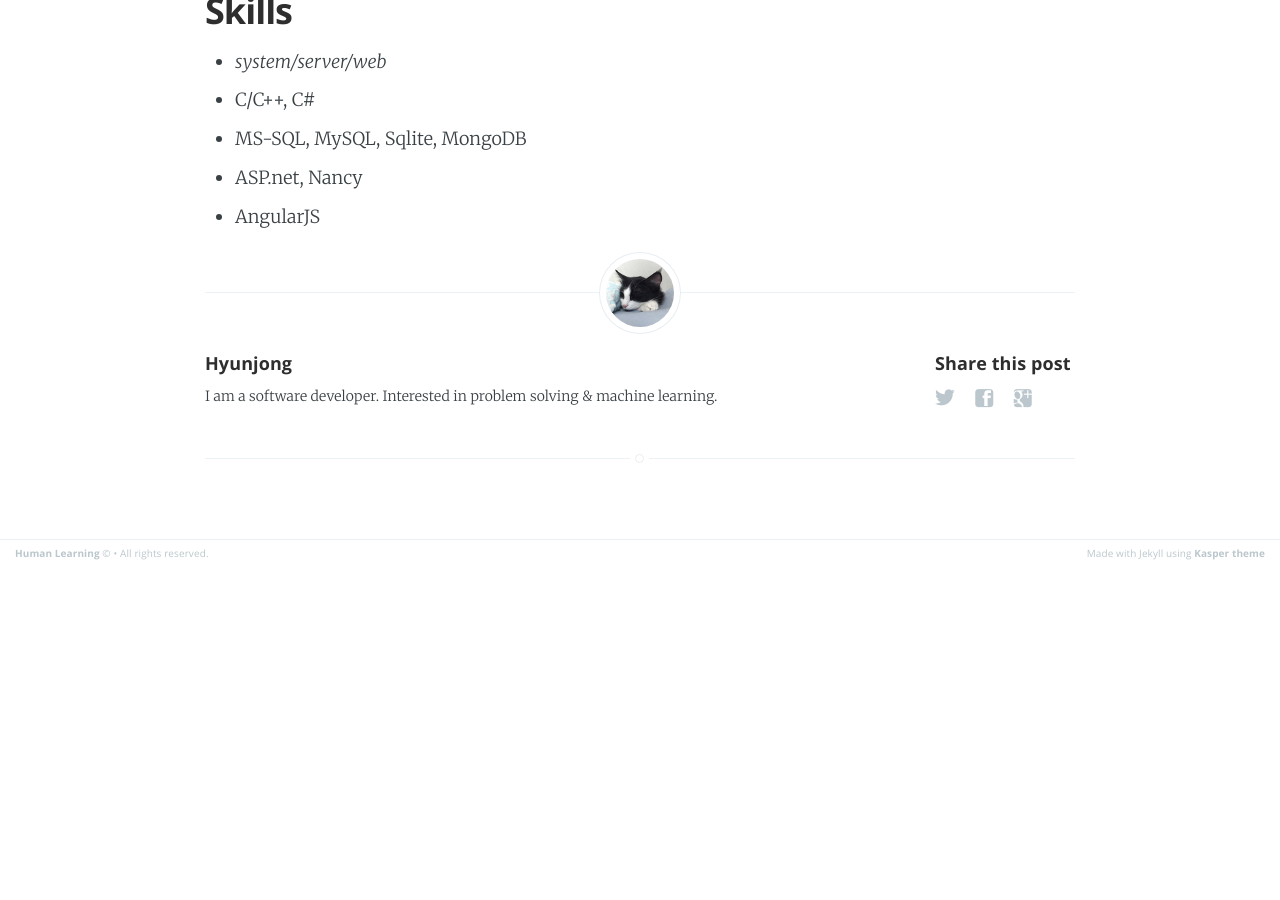
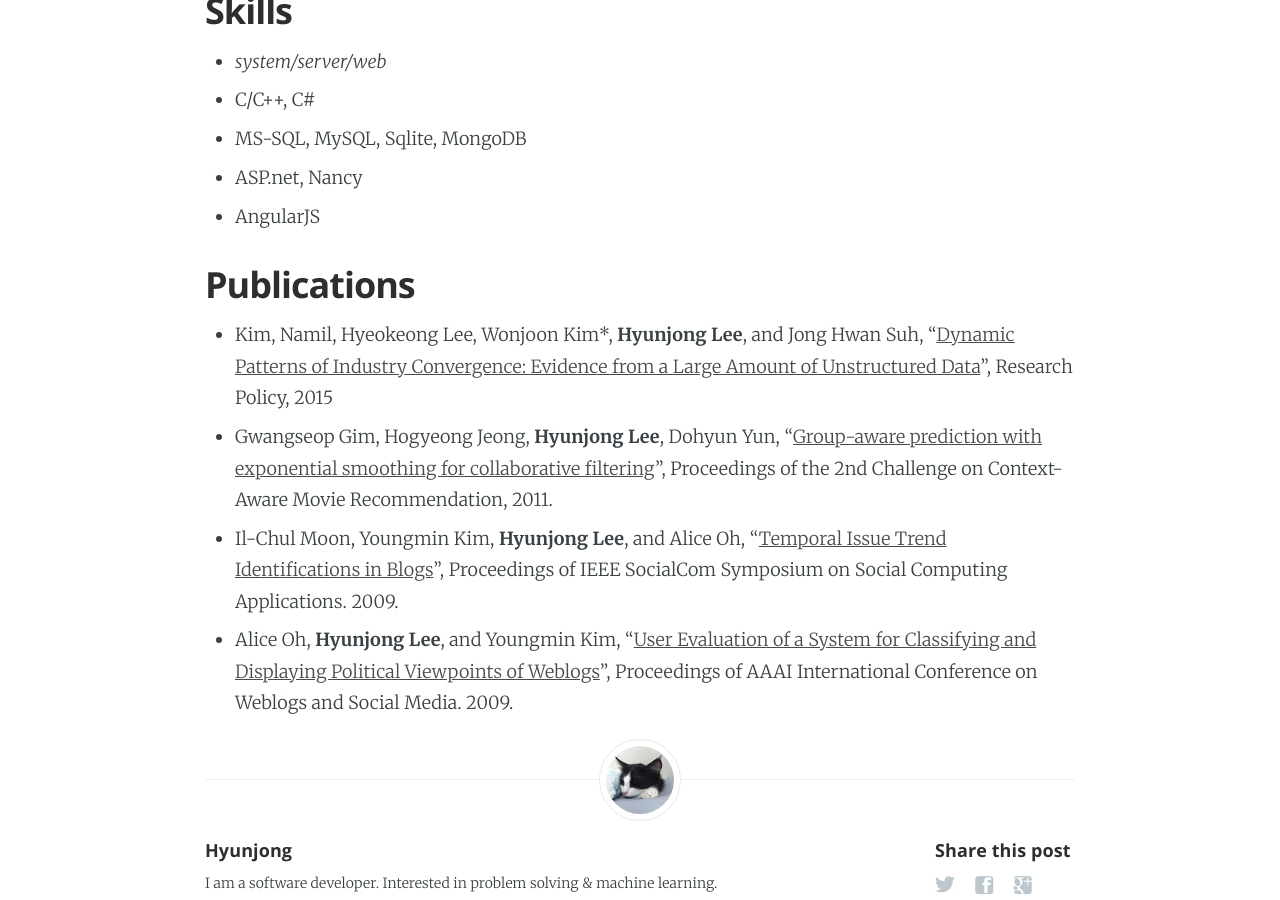
Before and after one commit to hyunjong-lee/hyunjong-lee-prev.github.io, a Jekyll site: the page built from about.markdown, in a window 1280 px wide and 900 px high, scrolled down 1006 px. Built offline with Jekyll 4.4.1, drawn with Linux system fonts in a browser that asks for light colours; before the commit the page ends 1574 px from its top, so only the background shows below that.

Commit message:
Append Publications
List up my publications in about page

```diff
--- a/about.markdown
+++ b/about.markdown
@@ -39,6 +39,14 @@ date: 2014-12-17 0:00:00
 * AngularJS
 
 
+## Publications
+
+* Kim, Namil, Hyeokeong Lee, Wonjoon Kim*, **Hyunjong Lee**, and Jong Hwan Suh, “[Dynamic Patterns of Industry Convergence: Evidence from a Large Amount of Unstructured Data](http://www.sciencedirect.com/science/article/pii/S0048733315000220)”, Research Policy, 2015
+* Gwangseop Gim, Hogyeong Jeong, **Hyunjong Lee**, Dohyun Yun, "[Group-aware prediction with exponential smoothing for collaborative filtering](http://dl.acm.org/citation.cfm?id=2096115)", Proceedings of the 2nd Challenge on Context-Aware Movie Recommendation, 2011.
+* Il-Chul Moon, Youngmin Kim, **Hyunjong Lee**, and Alice Oh, "[Temporal Issue Trend Identifications in Blogs](http://ieeexplore.ieee.org/xpl/login.jsp?tp=&arnumber=5283805&url=http%3A%2F%2Fieeexplore.ieee.org%2Fxpls%2Fabs_all.jsp%3Farnumber%3D5283805)", Proceedings of IEEE SocialCom Symposium on Social Computing Applications. 2009.
+* Alice Oh, **Hyunjong Lee**, and Youngmin Kim, "[User Evaluation of a System for Classifying and Displaying Political Viewpoints of Weblogs](http://www.aaai.org/ocs/index.php/ICWSM/09/paper/viewFile/238/511)", Proceedings of AAAI International Conference on Weblogs and Social Media. 2009.
+
+
 [LinkedIn]: https://www.linkedin.com/pub/hyunjong-lee
 [Facebook]: https://www.facebook.com/hyunjong.lee.s
 [Twitter]: https://www.twitter.com/hyunjonglees
```
